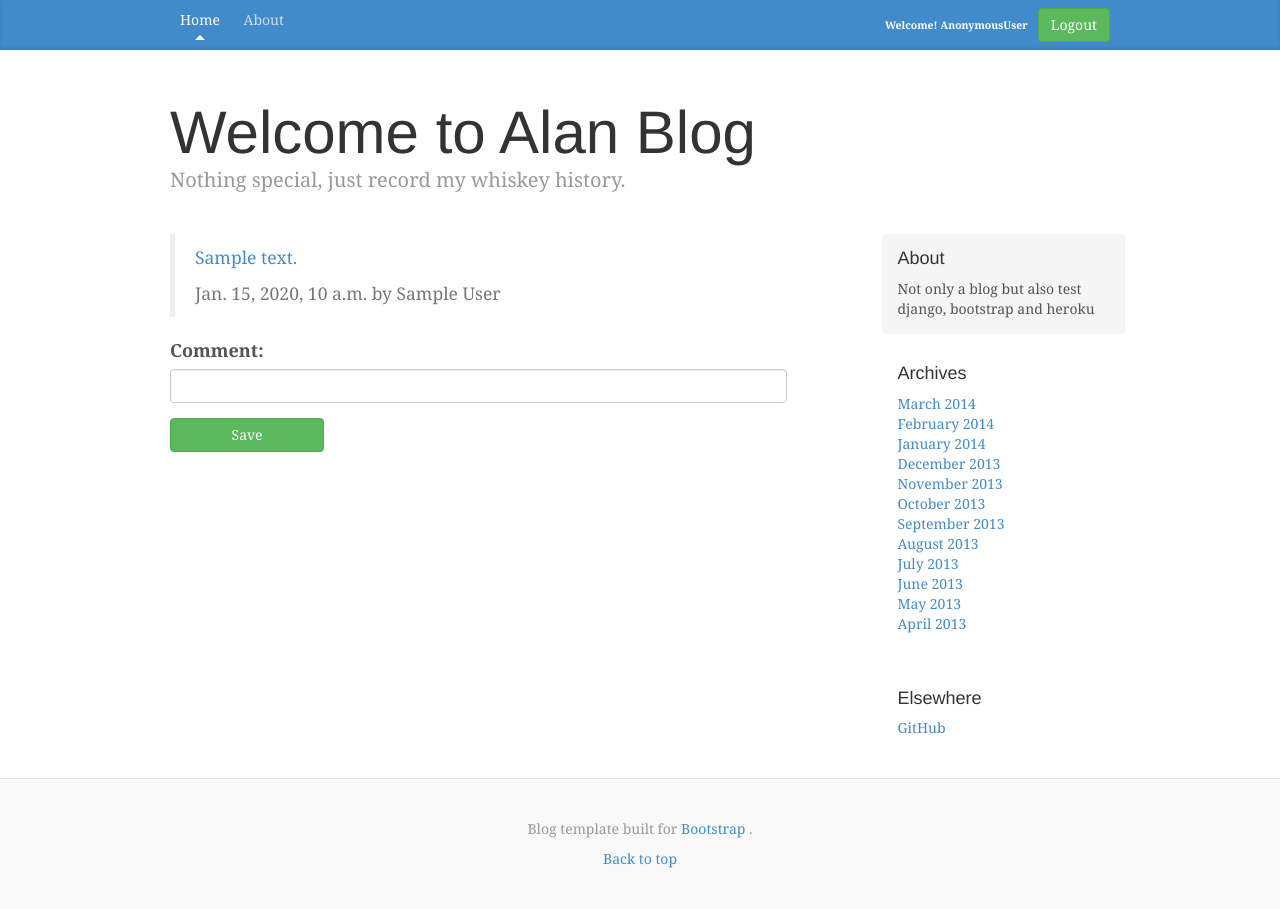
After one commit to alanleegithub/heroku, a Django app: page /blogs/get/1/comment/ in a window 1280 px wide. The commit adds this page. Run offline with Django 3.2, Linux system fonts and the light colour scheme; tables that the repository leaves empty hold one stand-in row (values such as "Sample post"); parts of the project's set-up code (start-up, migrations or seed data) failed here and were passed over; some libraries are stand-ins or nearby versions.

Commit message:
add comment function, only login user can comment the message

```diff
--- a/blog/forms.py
+++ b/blog/forms.py
@@ -2,7 +2,7 @@ from django import forms
 from django.contrib.auth.models import User
 from django.contrib.auth.forms import UserCreationForm
 
-from blog.models import Post
+from blog.models import Post, Comment
 
 class MyRegistrationForm(UserCreationForm):
     email = forms.EmailField(required = True)
@@ -43,3 +43,15 @@ class PostForm(forms.ModelForm):
     class Meta:
         model = Post
         fields = ['title', 'body', 'published_date']
+
+class CommentForm(forms.ModelForm):
+    body = forms.CharField(required = True, label='Comment')
+
+    def __init__(self, *args, **kwargs):
+      super(CommentForm, self).__init__(*args, **kwargs)
+      for myField in self.fields:
+        self.fields[myField].widget.attrs['class'] = 'form-control'
+
+    class Meta:
+        model = Comment
+        fields = ['body']
--- a/blog/models.py
+++ b/blog/models.py
@@ -10,3 +10,12 @@ class Post(models.Model):
 
     def __unicode__(self):
       return self.title
+
+class Comment(models.Model):
+     post_id = models.DecimalField(decimal_places=2, max_digits=5)
+     body = models.CharField(max_length=250)
+     published_date = models.DateTimeField(default=datetime.datetime.now)
+     author = models.CharField(max_length=250)
+
+     def __unicode__(self):
+       return self.body
--- a/blog/urls.py
+++ b/blog/urls.py
@@ -4,5 +4,6 @@ urlpatterns = patterns('blog.views',
     url(r'^$', 'blogs'),
     url(r'^all/$', 'blogs'),
     url(r'^get/(?P<post_id>\d+)/$', 'blog'),
+    url(r'^get/(?P<post_id>\d+)/comment/$', 'comment'),
     #url(r'^tag/(?P<tag>\w+)/$', 'tagpage'),
 )
--- a/blog/views.py
+++ b/blog/views.py
@@ -2,13 +2,13 @@
 # Create your views here.
 
 from django.shortcuts import render_to_response
-from blog.models import Post
+from blog.models import Post, Comment
 from django.core.context_processors import csrf
 from django.template import RequestContext
 from django.http import HttpResponseRedirect
 from django.contrib import auth
 from forms import MyRegistrationForm
-from forms import PostForm
+from forms import PostForm, CommentForm
 from django.shortcuts import render
 
 def blogs(request):
@@ -93,3 +93,20 @@ def register_success(request):
 
 def about(request):
     return render_to_response('about.html')
+
+def comment(request, post_id = 1):
+    if request.method == 'POST':
+       form = CommentForm(request.POST)
+       if form.is_valid():
+          f = form.save(commit = False)
+          f.author = request.user
+          f.post_id = post_id
+          f.save()
+          return HttpResponseRedirect('/blogs/')
+    else:
+       form = CommentForm()
+    return render_to_response('blog_comments.html',
+           {'comments': Comment.objects.filter(post_id = post_id).order_by('-published_date'),
+            'user': request.user,
+            'form': form,
+            'blog_id': post_id},  context_instance=RequestContext(request))
--- a/templates/blog.html
+++ b/templates/blog.html
@@ -27,7 +27,6 @@
                  <p class="blog-post-meta">{{ post.published_date }} by <a href="#">{{post.author}}</a></p>
                  <p> {{ post.body|safe|linebreaks }}</p>
                  <p>
-                 <a class="btn btn-default" href="/blogs/get/{{post.id}}/comments/" role="button">Comments</a>
                  <a class="btn btn-default" href="/blogs/" role="button">Back &raquo;</a>
                  </p>
             </div><!-- /.blog-post -->
--- a/templates/blog_admin.html
+++ b/templates/blog_admin.html
@@ -25,7 +25,7 @@
                  <p class="blog-post-meta">{{ post.published_date }} by <a href="#">{{post.author}}</a></p>
                  <p> {{ post.body|safe|linebreaks }}</p>
                  <p>
-                 <a class="btn btn-default" href="/blogs/get/{{post.id}}/comments/" role="button">Comments</a>
+                 <a class="btn btn-default" href="/blogs/get/{{post.id}}/comment/" role="button">Comments</a>
                  <a class="btn btn-default" href="/blogs/" role="button">Back &raquo;</a>
                  </p>
             </div><!-- /.blog-post -->
--- /dev/null
+++ b/templates/blog_comments.html
@@ -0,0 +1,39 @@
+{% extends "blog_base.html" %}
+{% block navbarhead %}
+     <a class="blog-nav-item active" href="/">Home</a>
+     {% if user.username == 'alanlee' %}
+         <a class="blog-nav-item" href="/post/">Post</a>
+     {% endif %}
+     <a class="blog-nav-item" href="/about/">About</a>
+{% endblock %}
+
+{% block navbar%}
+<form class="navbar-form navbar-right navbar-top" role="form">
+    <div class="form-group">
+         <span class="label label-primary">Welcome! {{user}}</span>
+         <a href="/logout/" class="btn btn-success" role="button">Logout</a>
+    </div>
+</form>
+{% endblock %}
+
+{% block head %}
+         <h1 class="blog-title">Welcome to Alan Blog</h1>
+         <p class="lead blog-description">Nothing special, just record my whiskey history.</p>
+{% endblock %}
+
+{% block main %}
+     {% for post in comments %}
+     <blockquote>
+         <p class="text-primary"> {{ post.body|safe }}</p>
+         <p class="text-muted"> {{ post.published_date }} by {{post.author}}</p>
+     </blockquote>
+     {% endfor %}
+    <div class="blog-post">
+         <form role="form" method='post' action="/blogs/get/{{blog_id}}/comment/">{% csrf_token %}
+            <div class="form-group">
+                 {{form}}
+            </div>
+             <button type='sumbit' class="btn btn-success col-sm-3">Save</button>
+         </form>
+    </div>
+{% endblock %}
--- a/templates/blog_login.html
+++ b/templates/blog_login.html
@@ -24,7 +24,7 @@
                  <p class="blog-post-meta">{{ post.published_date }} by <a href="#">{{post.author}}</a></p>
                  <p> {{ post.body|safe|linebreaks }}</p>
                  <p>
-                 <a class="btn btn-default" href="/blogs/get/{{post.id}}/comments/" role="button">Comments</a>
+                 <a class="btn btn-default" href="/blogs/get/{{post.id}}/comment/" role="button">Comments</a>
                  <a class="btn btn-default" href="/blogs/" role="button">Back &raquo;</a>
                  </p>
             </div><!-- /.blog-post -->
--- a/templates/blogs.html
+++ b/templates/blogs.html
@@ -28,7 +28,6 @@
 	 <p class="blog-post-meta">{{ post.published_date }} by <a href="#">{{post.author}}</a></p>
 	 <p> {{ post.body|safe|truncatewords:"10"|linebreaks }}</p>
 	 <p>
-   <a class="btn btn-default" href="/blogs/get/{{post.id}}/comments/" role="button">Comments</a>
    <a class="btn btn-default" href="/blogs/get/{{post.id}}/" role="button">View details &raquo;</a>
    </p>
 </div><!-- /.blog-post -->
--- a/templates/blogs_admin.html
+++ b/templates/blogs_admin.html
@@ -26,7 +26,7 @@
                  <p class="blog-post-meta">{{ post.published_date }} by <a href="#">{{post.author}}</a></p>
                  <p> {{ post.body|safe|truncatewords:"10"|linebreaks }}</p>
                  <p>
-                 <a class="btn btn-default" href="/blogs/get/{{post.id}}/comments/" role="button">Comments</a>
+                 <a class="btn btn-default" href="/blogs/get/{{post.id}}/comment/" role="button">Comments</a>
                  <a class="btn btn-default" href="/blogs/get/{{post.id}}/" role="button">View details &raquo;</a>
                  </p>
             </div><!-- /.blog-post -->
--- a/templates/blogs_login.html
+++ b/templates/blogs_login.html
@@ -25,7 +25,7 @@
                  <p class="blog-post-meta">{{ post.published_date }} by <a href="#">{{post.author}}</a></p>
                  <p> {{ post.body|safe|truncatewords:"10"|linebreaks }}</p>
                  <p>
-                 <a class="btn btn-default" href="/blogs/get/{{post.id}}/comments/" role="button">Comments</a>
+                 <a class="btn btn-default" href="/blogs/get/{{post.id}}/comment/" role="button">Comments</a>
                  <a class="btn btn-default" href="/blogs/get/{{post.id}}/" role="button">View details &raquo;</a>
                  </p>
             </div><!-- /.blog-post -->
```
